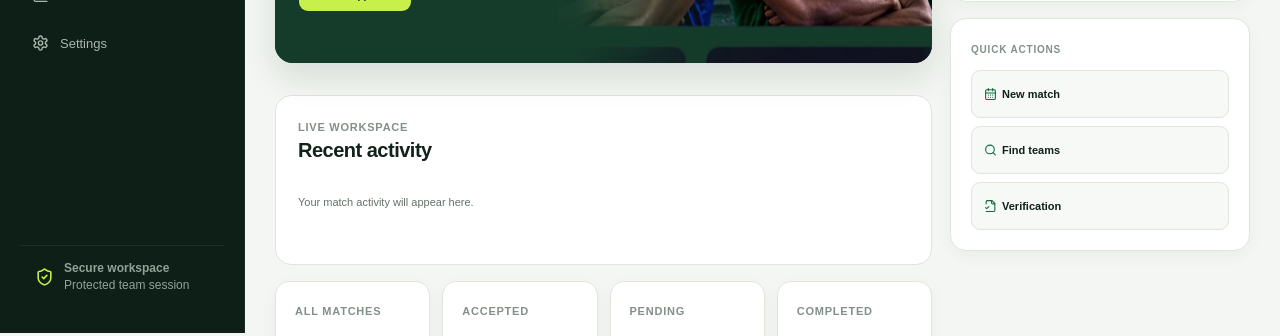
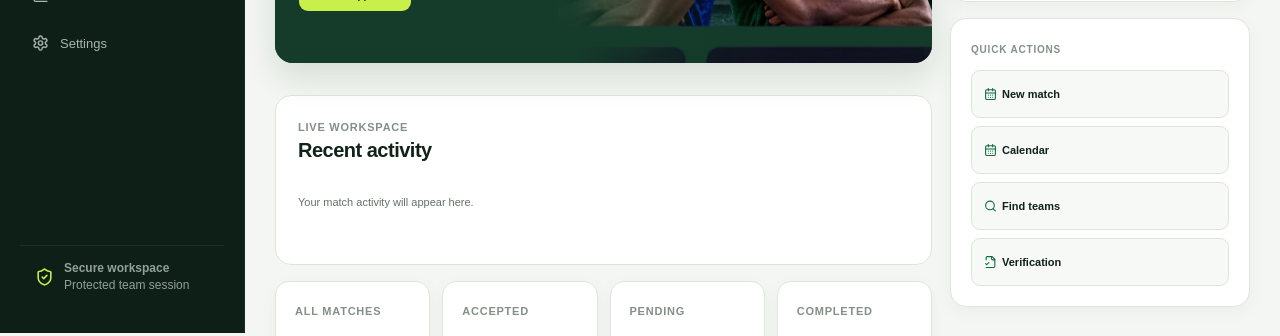
Before and after one commit to bashirhassan10/football-team-network-frontend, a Next.js app: page /dashboard in a window 1280 px wide. Shown: the part 467-803 px from the top of the page. Built offline with nearby package versions, Linux system fonts and the light colour scheme; no server answers.

Commit message:
feat: add calendar shortcut to dashboard

```diff
--- a/app/dashboard/page.tsx
+++ b/app/dashboard/page.tsx
@@ -58,7 +58,7 @@ export default function Dashboard(){
    </div><aside className="proStudioRail"><div className="proSecurityCard"><ShieldCheck/><div><span>SECURE WORKSPACE</span><b>Protected team session</b><small>{session?.team_name||"Team"} workspace</small></div></div>
    <section className="proLower">
     <div className="proVerifyCard"><div className="proVerifyIcon"><BadgeCheck/></div><div><span>TEAM VERIFICATION</span><h3>{status.replaceAll("_"," ")}</h3><p>{approved} of 3 identity documents approved</p><div className="proProgress"><i style={{width:`${approved/3*100}%`}}/></div></div><Link href="/verification">Manage <ChevronRight/></Link></div>
-    <div className="proQuick"><span>QUICK ACTIONS</span><div><Link href="/matches"><CalendarDays/>New match</Link><Link href="/teams"><Search/>Find teams</Link><Link href="/verification"><FileCheck2/>Verification</Link></div></div>
+    <div className="proQuick"><span>QUICK ACTIONS</span><div><Link href="/matches"><CalendarDays/>New match</Link><Link href="/calendar"><CalendarDays/>Calendar</Link><Link href="/teams"><Search/>Find teams</Link><Link href="/verification"><FileCheck2/>Verification</Link></div></div>
    </section></aside></div>
   </section>
  </main>
```
